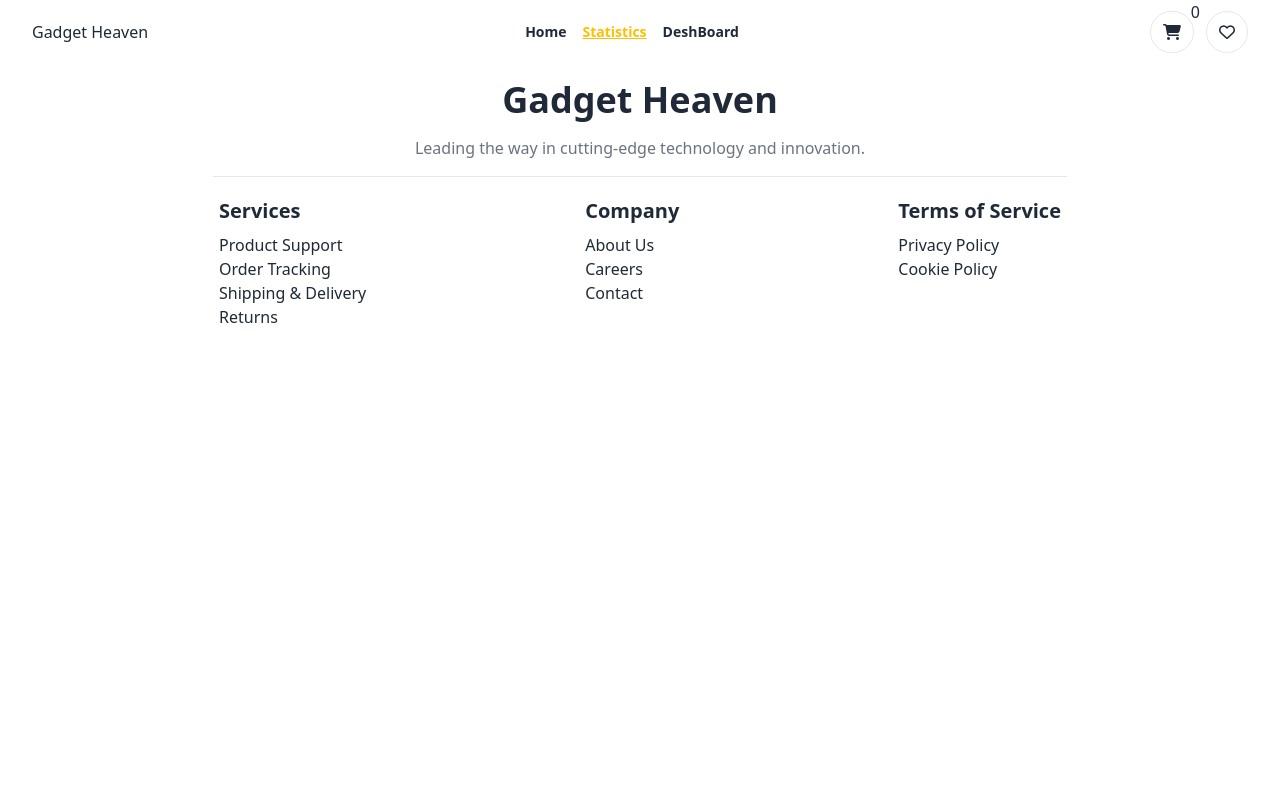
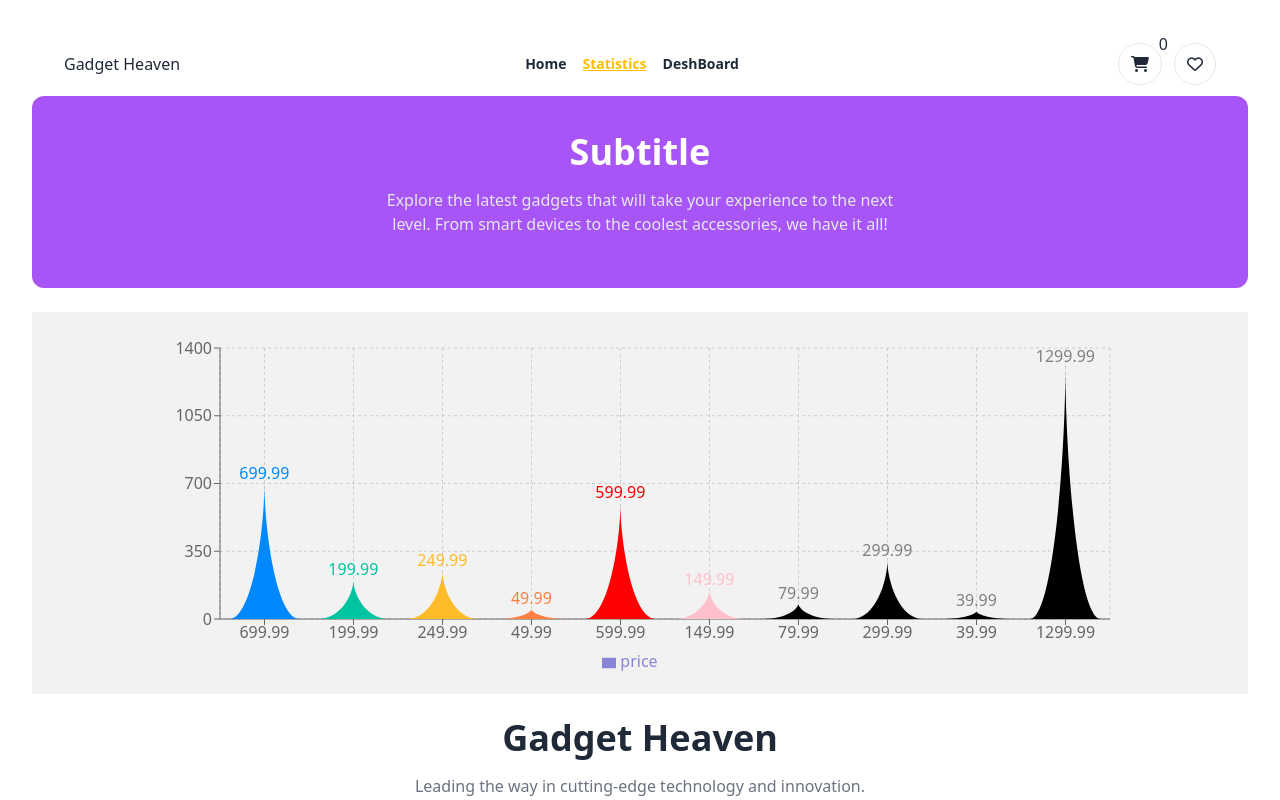
Before and after one commit to IsmailHossen87/A10-Gadget-Heaven, a React (Vite) app: page /statics in a window 1280 px wide. Shown: the top 800 px of the page. Built offline with nearby package versions, Linux system fonts and the light colour scheme.

Commit message:
static graph chart add

```diff
--- a/index.html
+++ b/index.html
@@ -1,5 +1,5 @@
 <!doctype html>
-<html lang="en">
+<html lang="en" data-theme="light">
   <head>
     <meta charset="UTF-8" />
     <link rel="icon" type="image/svg+xml" href="/src/assets/favicon-16x16.png" />
--- a/package.json
+++ b/package.json
@@ -17,6 +17,8 @@
     "react-helmet": "^6.1.0",
     "react-router-dom": "^6.27.0",
     "react-tabs": "^6.0.2",
+    "react-toastify": "^10.0.6",
+    "recharts": "^2.13.3",
     "sort-by": "^1.2.0"
   },
   "devDependencies": {
--- a/src/Components/CardDetails/CardDetails.jsx
+++ b/src/Components/CardDetails/CardDetails.jsx
@@ -84,7 +84,9 @@ const CardDetails = () => {
               </div>
               <div className="flex gap-5">
                 <button
+
                   onClick={() => handleAddtoCard(product_id)}
+
                   className="border  rounded-full px-4 bg-purple-600  text-white border-purple-700 font-semibold py-1"
                 >
                   Add to Card <i class="fa-solid fa-cart-shopping"></i>
--- a/src/Components/DashBoard/Dashboard.jsx
+++ b/src/Components/DashBoard/Dashboard.jsx
@@ -5,10 +5,19 @@ import DeshBoardCard from "../DeshBoardCard/DeshBoardCard";
 import Headingdescrip from "../HeadingDescription/Headingdescrip";
 
 const Dashboard = () => {
-  const [collectData, setData] = useState([]);
-  console.log(collectData);
+
   const data = useLoaderData();
-
+  const [collectData, setData] = useState(data);
+  // const [sortData,setSotData] = useState([data])
+  const handleSort =(sortBy) =>{
+    if(sortBy === "price"){
+      const sorted = [...data].sort((a,b)=> b.price - a.price)
+      setData(sorted)
+    }else if(sortBy === "rating"){
+      const sorted = [...data].sort((a,b)=> b.rating - a.rating)
+      setData(sorted)
+    }
+  }
   useEffect(() => {
     const storeCard = getStoreCart();
     const readCard = data?.filter((card) =>
@@ -30,8 +39,8 @@ const Dashboard = () => {
           {/* show 3 category */}
           <div className="flex items-center space-x-8">
             <h3 className="font-bold mr-6">Total Cost : </h3>
-            <button className="btn btn-warning">Sort by Price</button>
-            <button className="btn btn-warning">Sort by Price</button>
+            <button onClick={()=>handleSort('price')} className="btn btn-warning">Sort by Price</button>
+            <button onClick={()=>handleSort('rating')} className="btn btn-warning">Sort by Rating</button>
           </div>
         </div>
         {collectData.map((card) => (
--- a/src/Components/DeshBoardCard/DeshBoardCard.jsx
+++ b/src/Components/DeshBoardCard/DeshBoardCard.jsx
@@ -1,7 +1,16 @@
 import React from "react";
+import { getStoreCart, saveCart } from "../Utility/dataStore";
 
 const DeshBoardCard = ({ card }) => {
-  const { category_name, product_image, description, price } = card;
+
+  const { category_name,product_id, product_image, description, price,rating} = card;
+
+const handleDelete =(id)=>{
+  const getCollectData = getStoreCart()
+  const remaining = getCollectData.filter(data => data != id);
+  console.log(remaining,id)
+  localStorage.setItem('cart',JSON.stringify(remaining))
+}
   return (
     <>
       <div className="flex  my-7 bg-slate-100 w-2/3 mx-auto rounded-lg py-4 justify-between ">
@@ -15,11 +24,12 @@ const DeshBoardCard = ({ card }) => {
             <h3 className="font-bold">{category_name}</h3>
             <p className="text-gray-500">{description}</p>
             <p className="font-bold">Price : {price}</p>
+            <p className="font-bold">Rating : {rating}</p>
           </div>
         </div>
         {/* cross btn */}
         <div className="mr-2">
-          <i class="fa-solid p-3 rounded-full bg-gray-300 fa-delete-left"></i>
+         <button onClick={()=> handleDelete(product_id)}> <i class="fa-solid p-3 rounded-full bg-gray-300 fa-delete-left"></i></button>
         </div>
       </div>
     </>
--- a/src/Components/MainLayout/MainLayout.jsx
+++ b/src/Components/MainLayout/MainLayout.jsx
@@ -2,10 +2,13 @@ import React from 'react';
 import { Outlet } from 'react-router-dom';
 import Footer from '../Footer/Footer';
 import Navbar from '../Navbar/Navbar';
+import { ToastContainer, toast } from 'react-toastify';
+import 'react-toastify/dist/ReactToastify.css';
 
 const MainLayout = () => {
     return (
         <div className=''>
+            <ToastContainer></ToastContainer>
            <Navbar></Navbar>
             <div className='max-w-screen-xl mx-auto '>
             <Outlet></Outlet>
--- a/src/Components/Navbar/Navbar.jsx
+++ b/src/Components/Navbar/Navbar.jsx
@@ -9,7 +9,6 @@ const Navbar = () => {
     const storeData = getStoreCart();
     setdata(storeData)
   },[])
-
 
   return (
     <div className="navbar max-w-screen-xl mx-auto px-8 w-full backdrop-blur-xl bg-white/30 sticky z-50 top-0">
--- a/src/Components/Routers/Routers.jsx
+++ b/src/Components/Routers/Routers.jsx
@@ -42,6 +42,7 @@ const routers = createBrowserRouter([
       },
       {
           path:'/statics',
+          loader:()=> fetch('/mainData.json'),
           element:<Statics></Statics>
       }
     ]
--- a/src/Components/Statics/Statics.jsx
+++ b/src/Components/Statics/Statics.jsx
@@ -1,15 +1,83 @@
 import React from "react";
-import HeadingTitle from "../HeadingTitle/HeadingTitle";
+import { useLoaderData } from "react-router-dom";
+import "../../App.css";
+import {
+  BarChart,
+  Bar,
+  Cell,
+  XAxis,
+  YAxis,
+  CartesianGrid,
+  Tooltip,
+  Legend,
+} from "recharts";
+import Headingdescrip from "../HeadingDescription/Headingdescrip";
 
-const Statics = () => {
+function GrapPages() {
+  const colors = ["#0088FE", "#00C49F", "#FFBB28", "#FF8042", "red", "pink"];
+
+  const getPath = (x, y, width, height) => {
+    return `M${x},${y + height}C${x + width / 3},${y + height} ${
+      x + width / 2
+    },${y + height / 3}
+  ${x + width / 2}, ${y}
+  C${x + width / 2},${y + height / 3} ${x + (2 * width) / 3},${y + height} ${
+      x + width
+    }, ${y + height}
+  Z`;
+  };
+
+  const TriangleBar = (props) => {
+    const { fill, x, y, width, height } = props;
+
+    return <path d={getPath(x, y, width, height)} stroke="none" fill={fill} />;
+  };
+
+  const data = useLoaderData();
   return (
     <div>
-      {/* <HeadingTitle
-        title="Upgrade Your Tech Accessorize with Gadget Heaven Accessories"
-        subtitle="Explore the latest gadgets that will take your experience to the next level. From smart devices to the coolest accessories, we have it all!"
-      ></HeadingTitle> */}
+      <div className="bg-purple-500 max-w-screen-xl mx-auto rounded-xl">
+        <div className="text-center md:w-2/3 mx-auto space-y-4 py-9 ">
+          <h2 className="text-4xl font-semibold text-white">Subtitle</h2>
+          <h2 className="md:w-2/3 mx-auto text-gray-200">
+            Explore the latest gadgets that will take your experience to the
+            next level. From smart devices to the coolest accessories, we have
+            it all!
+          </h2>
+          <div className="flex gap-5 justify-center"></div>
+        </div>
+      </div>
+      <div className="flex justify-center items-center my-6 bg-base-200 py-4">
+        <BarChart
+          width={1000}
+          height={350}
+          data={data}
+          margin={{
+            top: 20,
+            right: 30,
+            left: 20,
+            bottom: 5,
+          }}
+        >
+          <CartesianGrid strokeDasharray="3 3" />
+          <XAxis dataKey="price" />
+          <YAxis />
+          <Tooltip />
+          <Legend />
+          <Bar
+            dataKey="price"
+            fill="#8884d8"
+            shape={<TriangleBar />}
+            label={{ position: "top" }}
+          >
+            {data.map((entry, index) => (
+              <Cell key={`cell-${index}`} fill={colors[index % 20]} />
+            ))}
+          </Bar>
+        </BarChart>
+      </div>
     </div>
   );
-};
+}
 
-export default Statics;
+export default GrapPages;
--- a/src/Components/Utility/dataStore.js
+++ b/src/Components/Utility/dataStore.js
@@ -1,3 +1,5 @@
+import { toast } from "react-toastify"
+
 const getStoreCart= ()=>{
     const storecartStringify = localStorage.getItem('cart')
     if(storecartStringify){
@@ -9,8 +11,12 @@ const getStoreCart= ()=>{
 const  saveCart = (id)=>{
     const storedList = getStoreCart()
     if(storedList.includes(id)){
-        alert('already added the data')
+        toast.warning('Already added the item!',{
+            position:'top-center',
+            autoClose:1200
+          })
     }else{
+
         storedList.push(id)
         const stringyCart = JSON.stringify(storedList)
         localStorage.setItem('cart',stringyCart)
```
Also changed, not shown: 1 other file (tests, documents, lock files or other folders).
